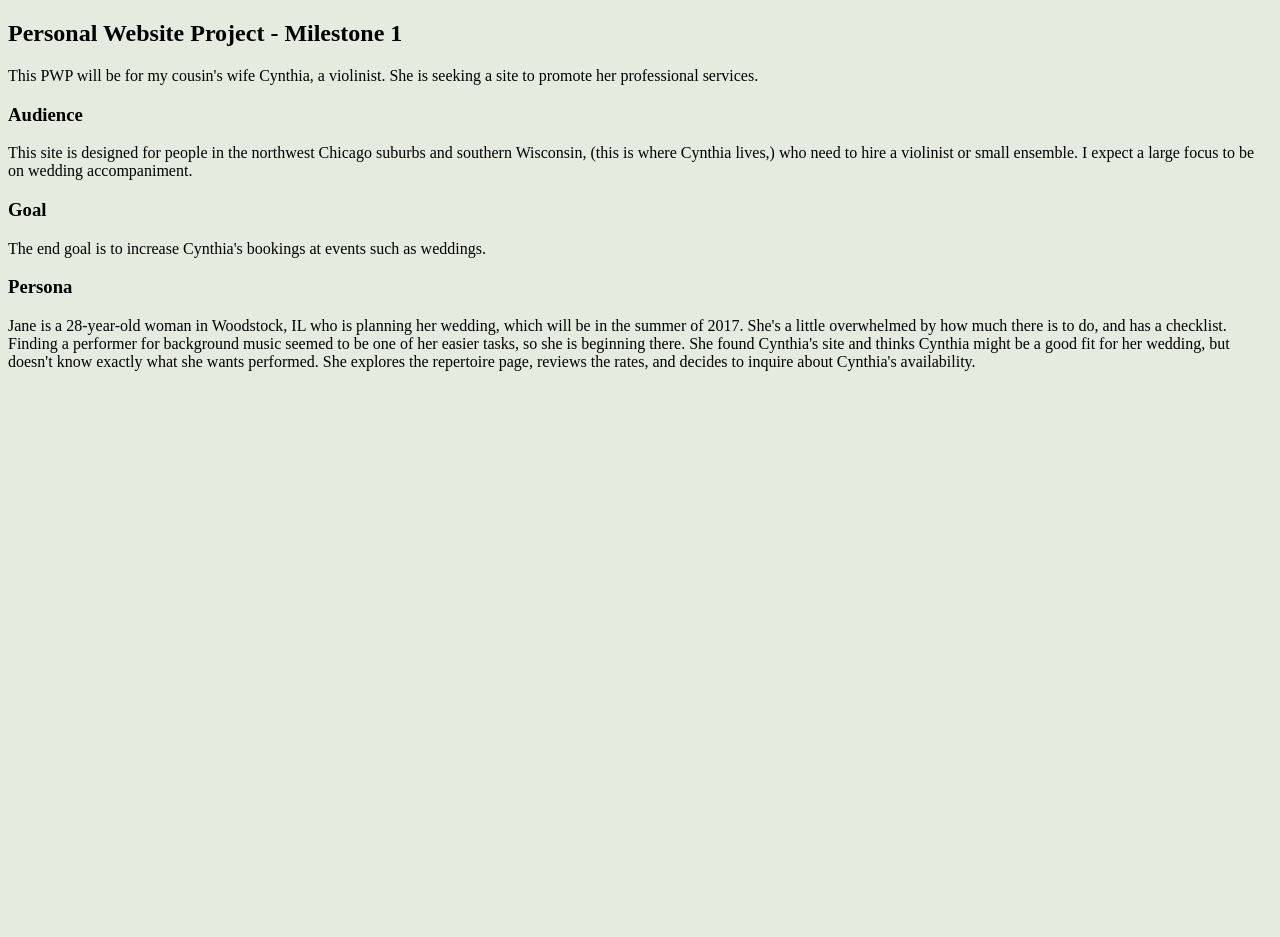
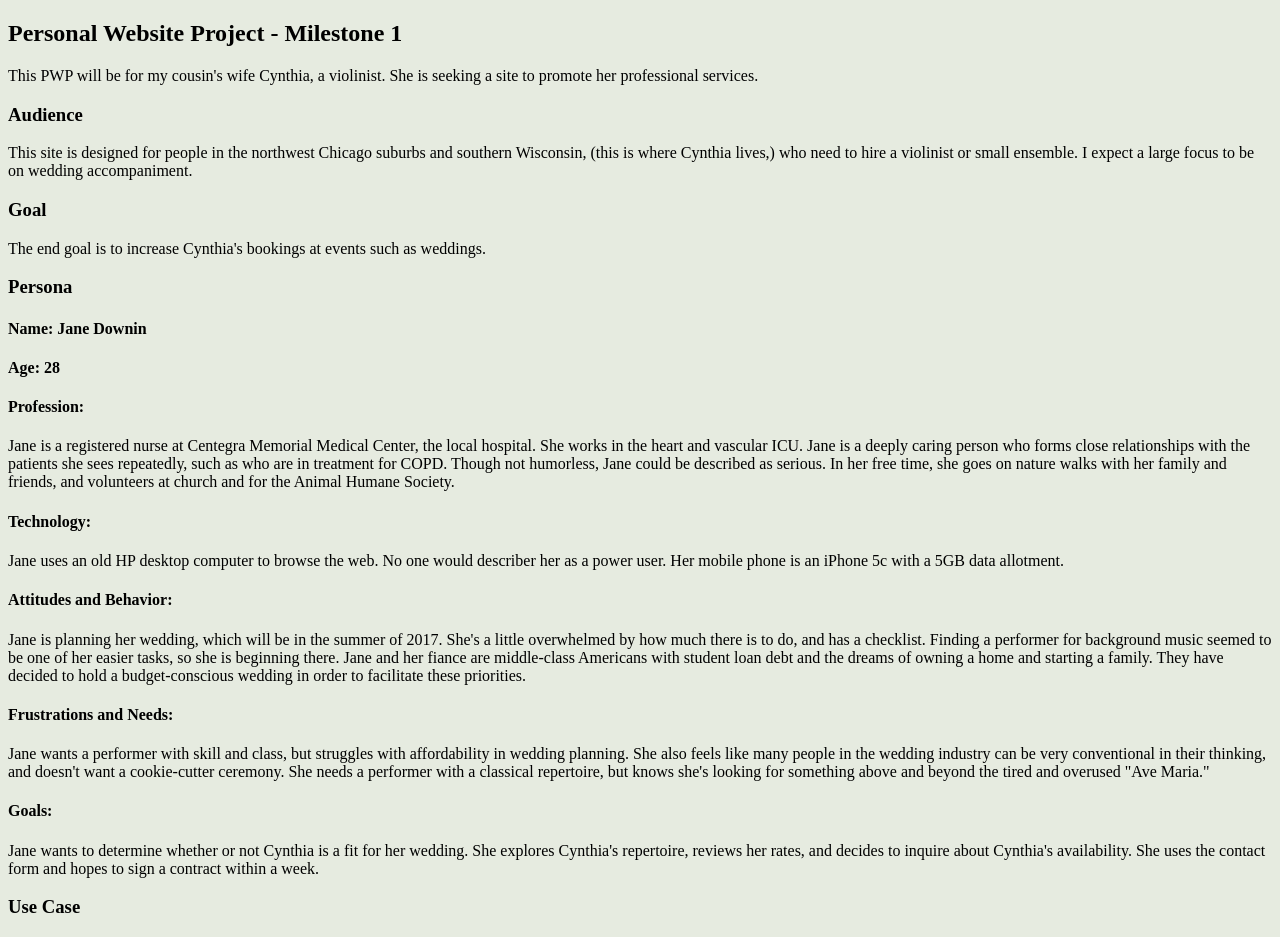
Before and after one commit to kate-mcgaughey/cynthia, a PHP site: page /public_html/documentation/milestone-1.php in a window 1280 px wide. Before the commit the page ends 371 px from the top, so only its background shows below. Run offline with PHP 8.4, Linux system fonts and the light colour scheme.

Commit message:
Updated attitudes, frustrations, and goals

```diff
--- a/public_html/documentation/milestone-1.php
+++ b/public_html/documentation/milestone-1.php
@@ -22,7 +22,32 @@
 
 			<h3>Persona</h3>
 
-				<p>Jane is a 28-year-old woman in Woodstock, IL who is planning her wedding, which will be in the summer of 2017. She's a little overwhelmed by how much there is to do, and has a checklist. Finding a performer for background music seemed to be one of her easier tasks, so she is beginning there. She found Cynthia's site and thinks Cynthia might be a good fit for her wedding, but doesn't know exactly what she wants performed. She explores the repertoire page, reviews the rates, and decides to inquire about Cynthia's availability.</p>
+				<h4>Name: Jane Downin</h4>
 
+				<h4>Age: 28</h4>
+
+				<h4>Profession:</h4>
+
+					<p>Jane is a registered nurse at Centegra Memorial Medical Center, the local hospital. She works in the heart and vascular ICU. Jane is a deeply caring person who forms close relationships with the patients she sees repeatedly, such as who are in treatment for COPD. Though not humorless, Jane could be described as serious. In her free time, she goes on nature walks with her family and friends, and volunteers at church and for the Animal Humane Society.</p>
+
+				<h4>Technology:</h4>
+
+					<p>Jane uses an old HP desktop computer to browse the web. No one would describer her as a power user. Her mobile phone is an iPhone 5c with a 5GB data allotment.</p>
+
+				<h4>Attitudes and Behavior:</h4>
+
+					<p>Jane is planning her wedding, which will be in the summer of 2017. She's a little overwhelmed by how much there is to do, and has a checklist. Finding a performer for background music seemed to be one of her easier tasks, so she is beginning there. Jane and her fiance are middle-class Americans with student loan debt and the dreams of owning a home and starting a family. They have decided to hold a budget-conscious wedding in order to facilitate these priorities.</p>
+
+				<h4>Frustrations and Needs:</h4>
+
+					<p>Jane wants a performer with skill and class, but struggles with affordability in wedding planning. She also feels like many people in the wedding industry can be very conventional in their thinking, and doesn't want a cookie-cutter ceremony. She needs a performer with a classical repertoire, but knows she's looking for something above and beyond the tired and overused "Ave Maria."</p>
+
+				<h4>Goals:</h4>
+
+					<p>Jane wants to determine whether or not Cynthia is a fit for her wedding. She explores Cynthia's repertoire, reviews her rates, and decides to inquire about Cynthia's availability. She uses the contact form and hopes to sign a contract within a week.</p>
+
+			<h3>Use Case</h3>
+
+				<p></p>
 		</body>
 	</html>
```
